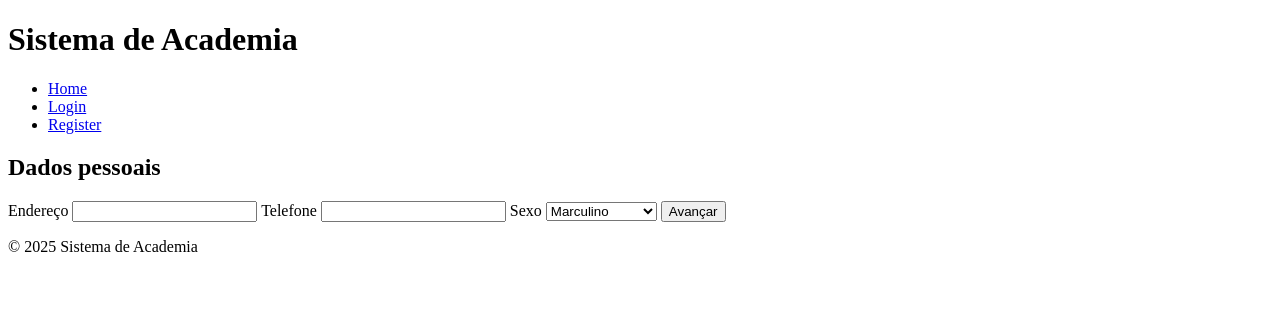
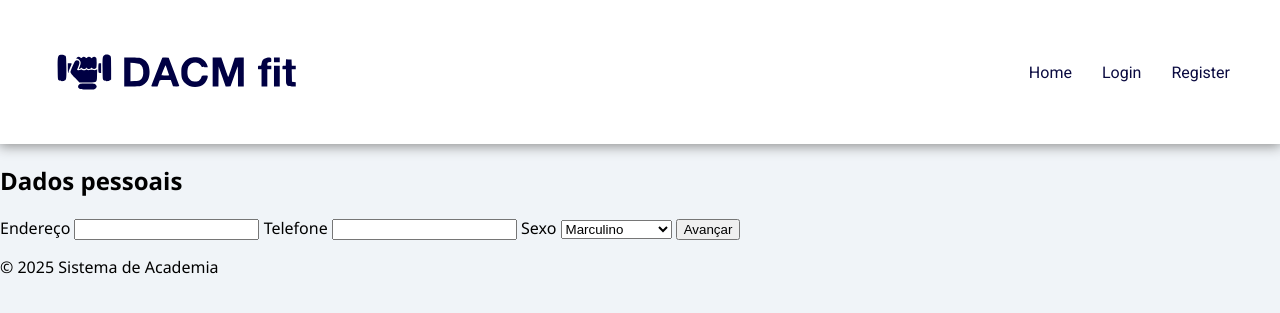
Before and after one commit to Davi-1903/DACM-fit, a Flask app: page /dados_pessoais in a window 1280 px wide. Shown: the top 313 px of the page. Run offline with Flask 3, Linux system fonts and the light colour scheme.

Commit message:
Colocar CSS no header

```diff
--- /dev/null
+++ b/static/header.css
@@ -0,0 +1,29 @@
+header {
+    display: flex;
+    justify-content: space-between;
+    align-items: center;
+    background-color: white;
+    height: 18vh;
+    box-shadow: 0 1px 12px 1px rgb(139, 139, 139);
+    position: fixed;
+    top: 0;
+    width: 100%;
+}
+header img {
+    padding: 0px 50px;
+    max-width: 300px;
+    width: 20vw;
+    height: auto;
+}
+ul.menu {
+    list-style: none;
+    display: flex;
+    gap: 30px;
+    padding: 0px 50px;
+}
+ul.menu li a{
+    text-decoration: none;
+    color: #0A0A40;
+    font-family: 'Roboto', sans-serif;
+
+}
--- a/static/style.css
+++ b/static/style.css
@@ -2,12 +2,15 @@ body {
     font-family: 'Segoe UI', Tahoma, Geneva, Verdana, sans-serif;
     background-color: #f0f4f8;
     margin: 0;
-    height: 100vh;
+    padding: 0;
+    height: 100%;
+    box-sizing: border-box;
 }
 main {
     /* acho que é uma cambiarra */
-    margin-top: 8%;
+    padding-top: 18vh;
 }
+
 
 .tabela h1 {
       text-align: center;
@@ -37,6 +40,3 @@ main {
 .tabela tbody tr:nth-child(odd) {
     background-color: #f7fbff;
 }
-/* tbody tr:hover {
-    background-color: #ccc5ee;
-} */
--- a/templates/base.html
+++ b/templates/base.html
@@ -3,6 +3,9 @@
 <head>
     <meta charset="UTF-8">
     <meta name="viewport" content="width=device-width, initial-scale=1.0, user-scalable=0, maximum-scale=0">
+    <link rel="stylesheet" href="/static/style.css">
+    <link rel="stylesheet" href="/static/header.css">
+    <link href="https://fonts.googleapis.com/css2?family=Roboto&display=swap" rel="stylesheet">
     <!-- TÍTULO PROVISÓRIO -->
     <title>DACM fit - {% block title %}{% endblock %}</title>
 </head>
@@ -10,7 +13,7 @@
 
     {% include 'components/header.html' %}
 
-    {% block content %}{% endblock %}
+    <main>{% block content %}{% endblock %}</main>
 
     {% include 'components/footer.html' %}
 
--- a/templates/components/header.html
+++ b/templates/components/header.html
@@ -1,6 +1,6 @@
 <header>
     <!-- TÍTULO PROVISÓRIO -->
-    <h1>Sistema de Academia</h1>
+    <img src="{{ url_for('static', filename='media/DACM-fit.svg') }}" alt="icone">
     <nav>
         <ul class="menu">
             {% if current_user.is_authenticated %}
```
Also changed, not shown: static/media/DACM-fit - footer.svg (added), static/media/DACM-fit.svg (added).
